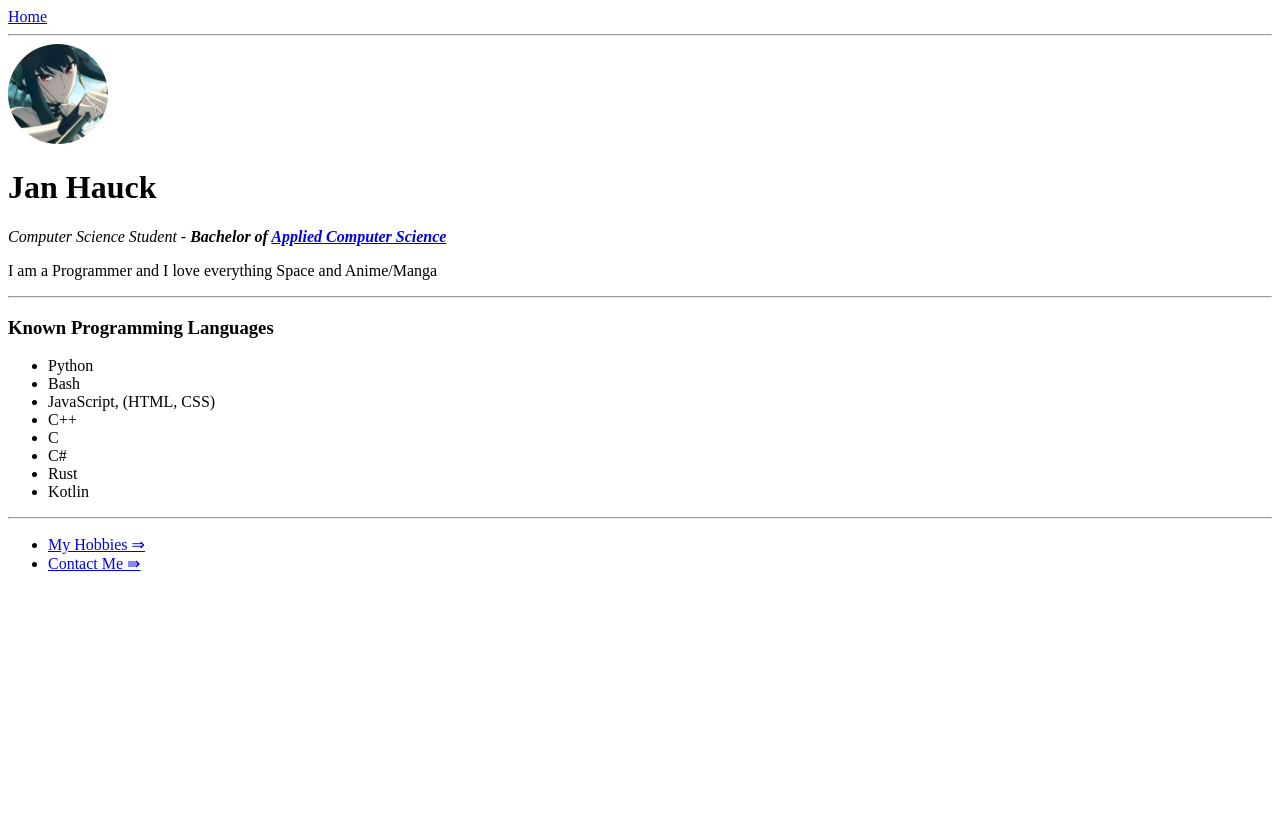
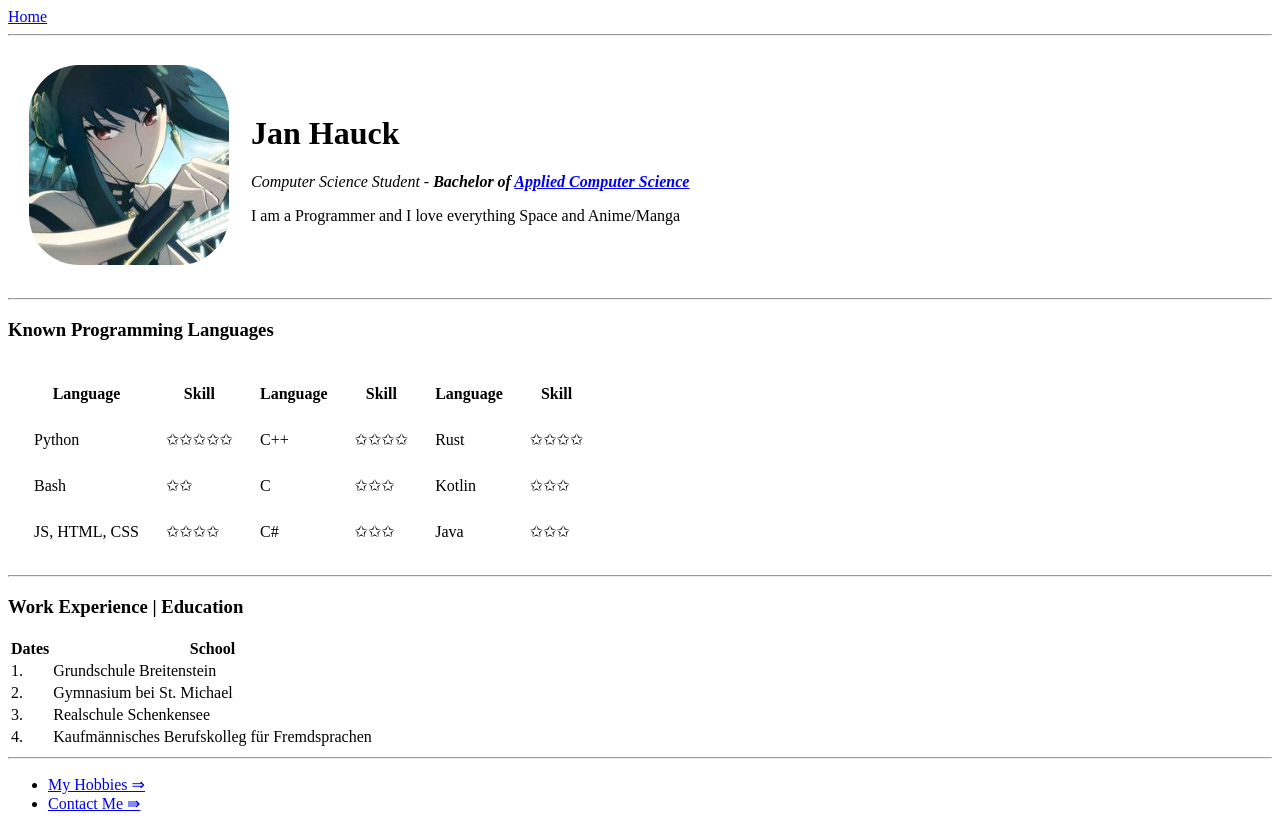
Before and after one commit to Yubinex/py-100-days-of-code, a plain HTML site: page Proj39-PersonalSite/index.html in a window 1280 px wide. Before the commit the page ends 800 px from the top, so only its background shows below. Drawn offline with Linux system fonts and the light colour scheme.

Commit message:
Day 42 - HTML Intermediate

```diff
--- a/Proj39-PersonalSite/index.html
+++ b/Proj39-PersonalSite/index.html
@@ -8,14 +8,21 @@
   </head>
   <body>
     <a style="display: block" href="#">Home</a>
+
     <hr />
+
+    <table cellspacing="20">
+      <tr>
+        <td>
           <img
-      style="border-radius: 50%"
-      width="100px"
-      height="100px"
+            style="border-radius: 25%"
+            width="200px"
+            height="200px"
             src="images/yor-forger-pfp.jpg"
             alt="Picture of Yor Forger from the Anime/Manga Spy X Family"
           />
+        </td>
+        <td>
           <h1>Jan Hauck</h1>
           <p>
             <em
@@ -29,20 +36,81 @@
             >
           </p>
           <p>I am a Programmer and I love everything Space and Anime/Manga</p>
+        </td>
+      </tr>
+    </table>
 
     <hr />
 
     <h3>Known Programming Languages</h3>
-    <ul>
-      <li>Python</li>
-      <li>Bash</li>
-      <li>JavaScript, (HTML, CSS)</li>
-      <li>C++</li>
-      <li>C</li>
-      <li>C#</li>
-      <li>Rust</li>
-      <li>Kotlin</li>
-    </ul>
+
+    <table cellspacing="25">
+      <thead>
+        <th>Language</th>
+        <th>Skill</th>
+        <th>Language</th>
+        <th>Skill</th>
+        <th>Language</th>
+        <th>Skill</th>
+      </thead>
+      <tbody>
+        <tr>
+          <td>Python</td>
+          <td>✩✩✩✩✩</td>
+          <td>C++</td>
+          <td>✩✩✩✩</td>
+          <td>Rust</td>
+          <td>✩✩✩✩</td>
+        </tr>
+        <tr>
+          <td>Bash</td>
+          <td>✩✩</td>
+          <td>C</td>
+          <td>✩✩✩</td>
+          <td>Kotlin</td>
+          <td>✩✩✩</td>
+        </tr>
+        <tr>
+          <td>JS, HTML, CSS</td>
+          <td>✩✩✩✩</td>
+          <td>C#</td>
+          <td>✩✩✩</td>
+          <td>Java</td>
+          <td>✩✩✩</td>
+        </tr>
+      </tbody>
+    </table>
+
+    <hr />
+
+    <h3>Work Experience | Education</h3>
+
+    <table>
+      <thead>
+        <tr>
+          <th>Dates</th>
+          <th>School</th>
+        </tr>
+      </thead>
+      <body>
+        <tr>
+          <td>1.</td>
+          <td>Grundschule Breitenstein</td>
+        </tr>
+        <tr>
+          <td>2.</td>
+          <td>Gymnasium bei St. Michael</td>
+        </tr>
+        <tr>
+          <td>3.</td>
+          <td>Realschule Schenkensee</td>
+        </tr>
+        <tr>
+          <td>4.</td>
+          <td>Kaufmännisches Berufskolleg für Fremdsprachen</td>
+        </tr>
+      </body>
+    </table>
 
     <hr />
 
```
Also changed, not shown: Proj39-PersonalSite/contact.html (+16 -0 lines). Lines whose indentation alone changed are shown as unchanged.
